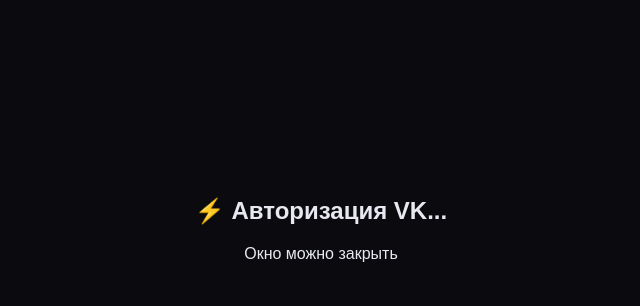
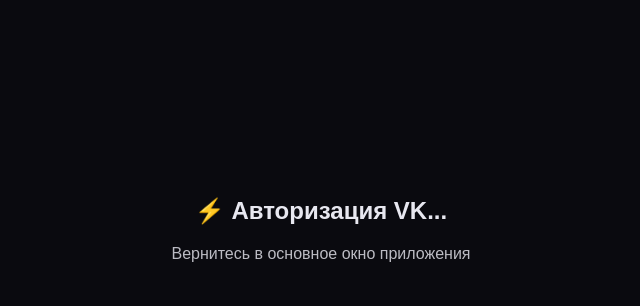
Before and after one commit to Fayvz501/citizen-monitor-v3, a website: page public/vk-callback.html in a window 1280 px wide. Shown: the part 172-478 px from the top of the page, without its empty margins (319-959 px from the left). Drawn offline with Linux system fonts and the light colour scheme.

Commit message:
Update vk-callback.html

```diff
--- a/public/vk-callback.html
+++ b/public/vk-callback.html
@@ -6,9 +6,38 @@
   <title>VK Auth</title>
 </head>
 <body style="margin:0;background:#0a0a0f;color:#e8e8f0;font-family:sans-serif;display:flex;align-items:center;justify-content:center;height:100vh">
-  <div style="text-align:center">
+  <div style="text-align:center;padding:24px">
     <h2>⚡ Авторизация VK...</h2>
-    <p>Окно можно закрыть</p>
+    <p id="status" style="opacity:.8">Окно закроется автоматически</p>
   </div>
+
+  <script>
+    (function () {
+      const statusEl = document.getElementById('status');
+      const url = new URL(window.location.href);
+
+      const payload = {
+        source: 'citizen-vk-auth',
+        code: url.searchParams.get('code'),
+        device_id: url.searchParams.get('device_id'),
+        error: url.searchParams.get('error'),
+        error_description: url.searchParams.get('error_description'),
+        redirect_uri: window.location.origin + '/vk-callback.html'
+      };
+
+      if (window.opener && !window.opener.closed) {
+        try {
+          window.opener.postMessage(payload, window.location.origin);
+          setTimeout(() => window.close(), 300);
+          return;
+        } catch (e) {}
+      }
+
+      statusEl.textContent =
+        payload.error_description ||
+        payload.error ||
+        'Вернитесь в основное окно приложения';
+    })();
+  </script>
 </body>
 </html>
```
